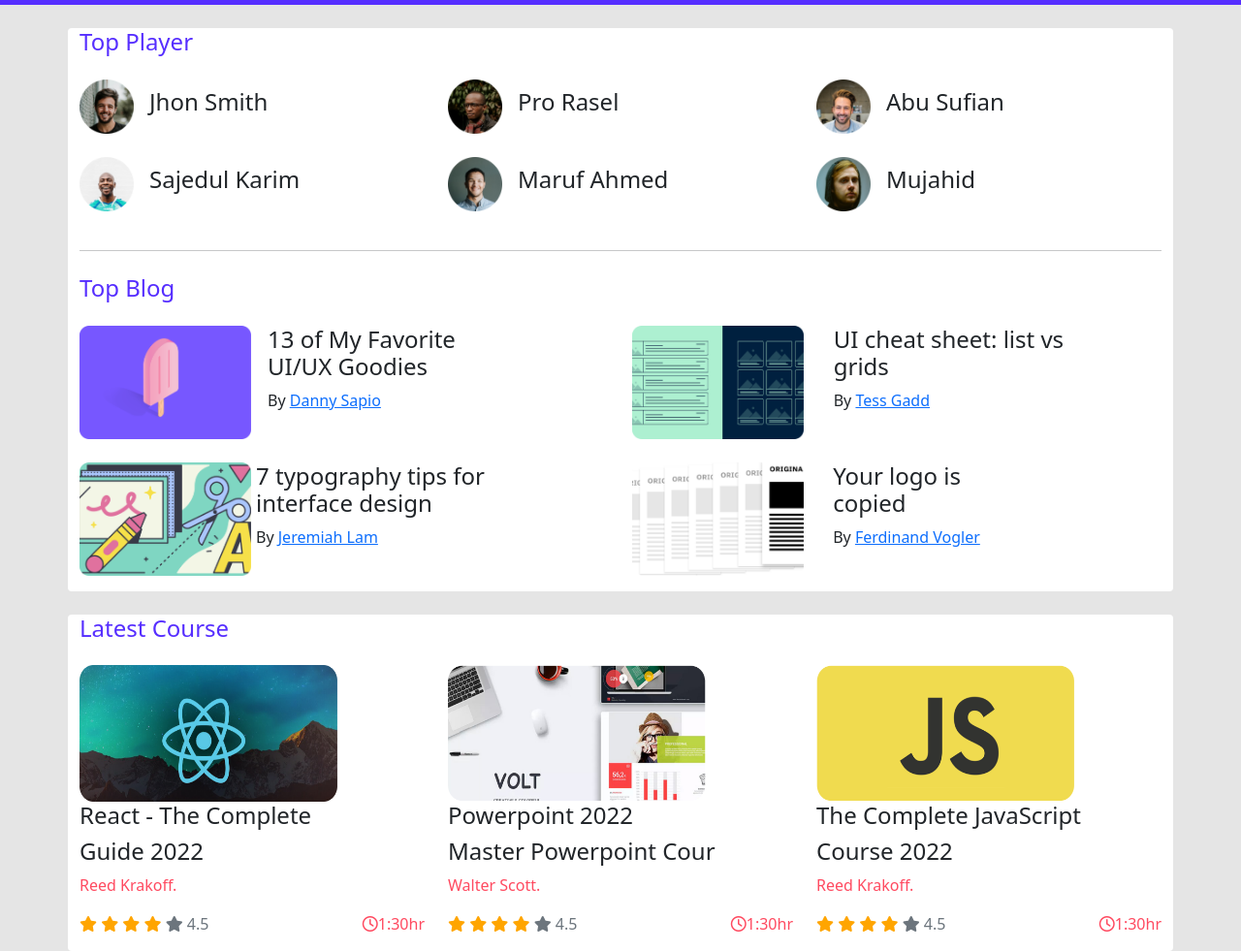
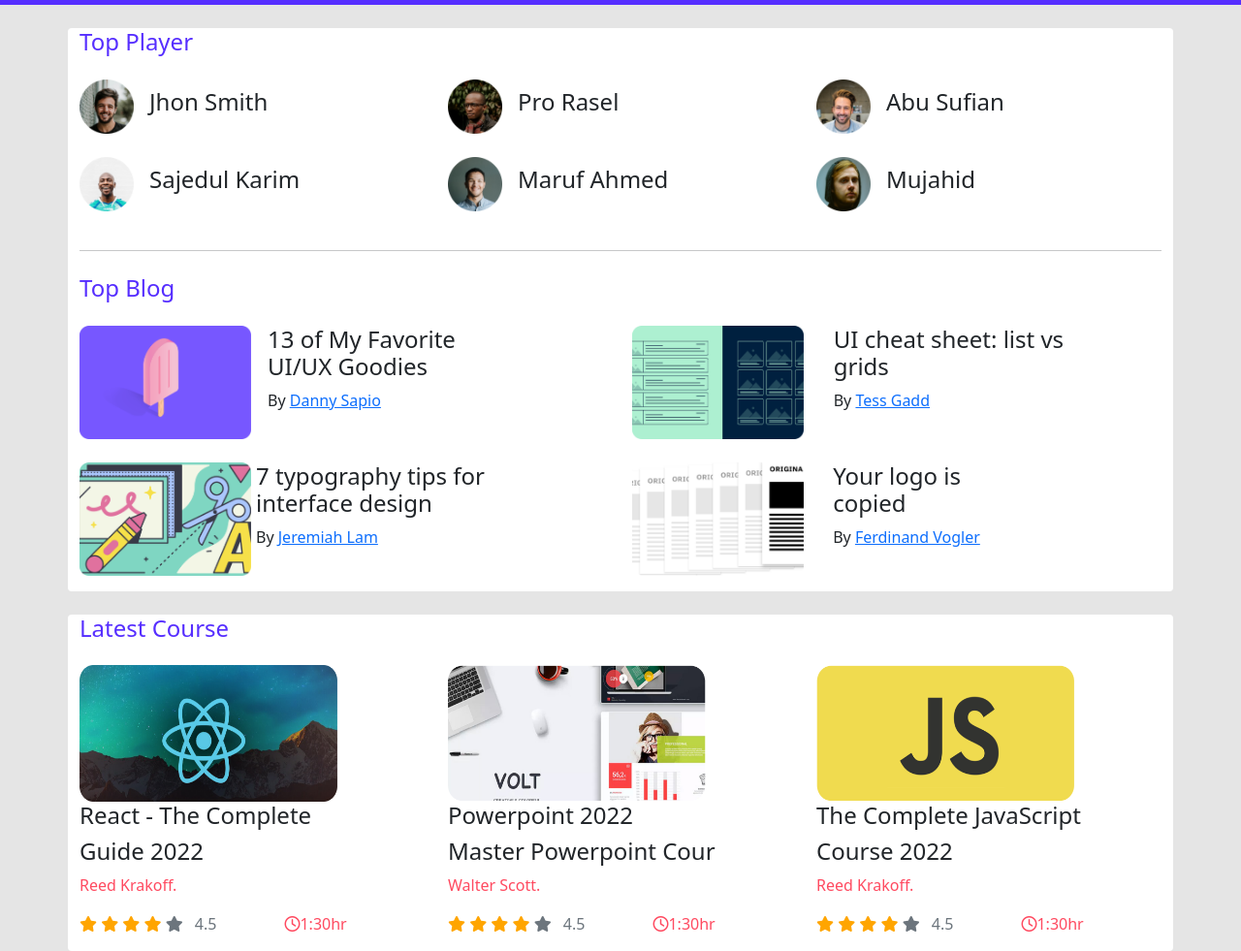
Before and after one commit to tanbirh55/leaderboard-2, a plain HTML site: page index.html in a window 1280 px wide. Shown: the part 79-1060 px from the top of the page at 97% size. Drawn offline with Linux system fonts and the light colour scheme.

```diff
--- a/index.html
+++ b/index.html
@@ -5,9 +5,10 @@
     <meta charset="UTF-8">
     <meta http-equiv="X-UA-Compatible" content="IE=edge">
     <meta name="viewport" content="width=device-width, initial-scale=1.0">
-    <title>Leaderboard</title>
+    <title>Leaderboard-2</title>
     <script src="https://kit.fontawesome.com/344928f906.js" crossorigin="anonymous"></script>
     <link rel="stylesheet" href="css/bootstrap.min.css">
+    <link rel="stylesheet" href="/style.css">
 </head>
 
 <body style="background-color: #E5E5E5;;">
@@ -138,14 +139,14 @@
                         <h4>Guide 2022</h4>
                         <p style="color:
                         #FF4A60;">Reed Krakoff.</p>
-                        <div class="d-flex justify-content-between">
-                            <div>
+                        <div class="d-flex">
+                            <div class="course">
                                 <i class="fas fa-star" style="color:orange"></i>
                                 <i class="fas fa-star" style="color:orange"></i>
                                 <i class="fas fa-star" style="color:orange"></i>
                                 <i class="fas fa-star" style="color:orange"></i>
                                 <i class="fas fa-star text-secondary"></i>
-                                <span class="text-secondary">4.5</span>
+                                <span class="text-secondary ms-2">4.5</span>
                             </div>
                             <div>
                                 <span style="color:
@@ -159,14 +160,14 @@
                         <h4>Master Powerpoint Cour</h4>
                         <p style="color:
                         #FF4A60;">Walter Scott.</p>
-                        <div class="d-flex justify-content-between">
-                            <div>
+                        <div class="d-flex">
+                            <div class="course">
                                 <i class="fas fa-star" style="color:orange"></i>
                                 <i class="fas fa-star" style="color:orange"></i>
                                 <i class="fas fa-star" style="color:orange"></i>
                                 <i class="fas fa-star" style="color:orange"></i>
                                 <i class="fas fa-star text-secondary"></i>
-                                <span class="text-secondary">4.5</span>
+                                <span class="text-secondary ms-2">4.5</span>
                             </div>
                             <div>
                                 <span style="color:
@@ -180,14 +181,14 @@
                         <h4>Course 2022</h4>
                         <p style="color:
                         #FF4A60;">Reed Krakoff.</p>
-                        <div class="d-flex justify-content-between">
-                            <div>
+                        <div class="d-flex">
+                            <div class="course">
                                 <i class="fas fa-star" style="color:orange"></i>
                                 <i class="fas fa-star" style="color:orange"></i>
                                 <i class="fas fa-star" style="color:orange"></i>
                                 <i class="fas fa-star" style="color:orange"></i>
                                 <i class="fas fa-star text-secondary"></i>
-                                <span class="text-secondary">4.5</span>
+                                <span class="text-secondary ms-2">4.5</span>
                             </div>
                             <div>
                                 <span style="color:
--- /dev/null
+++ b/style.css
@@ -0,0 +1,3 @@
+.course{
+    margin-right: 70px;
+}
```
